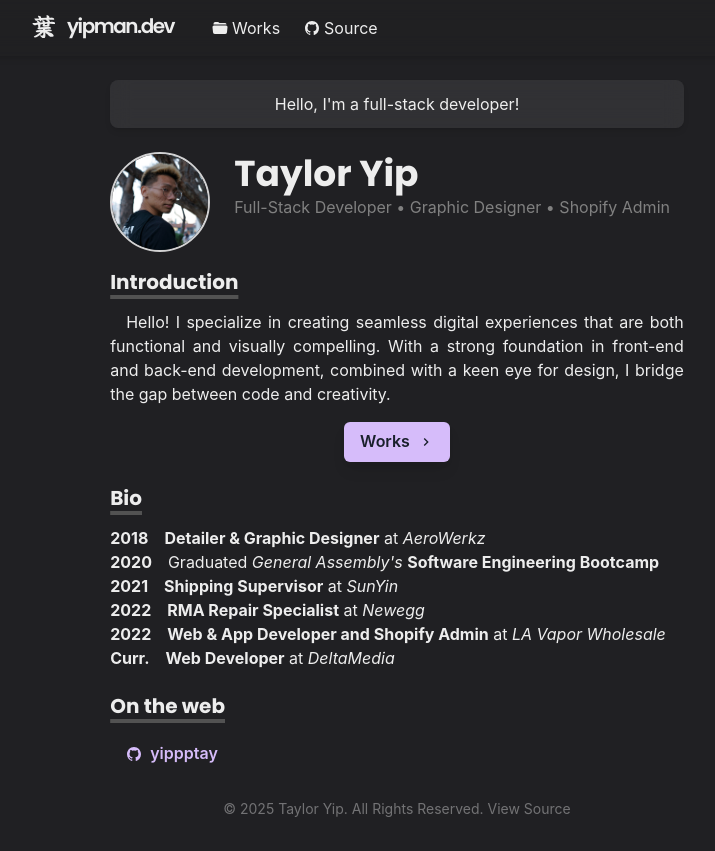
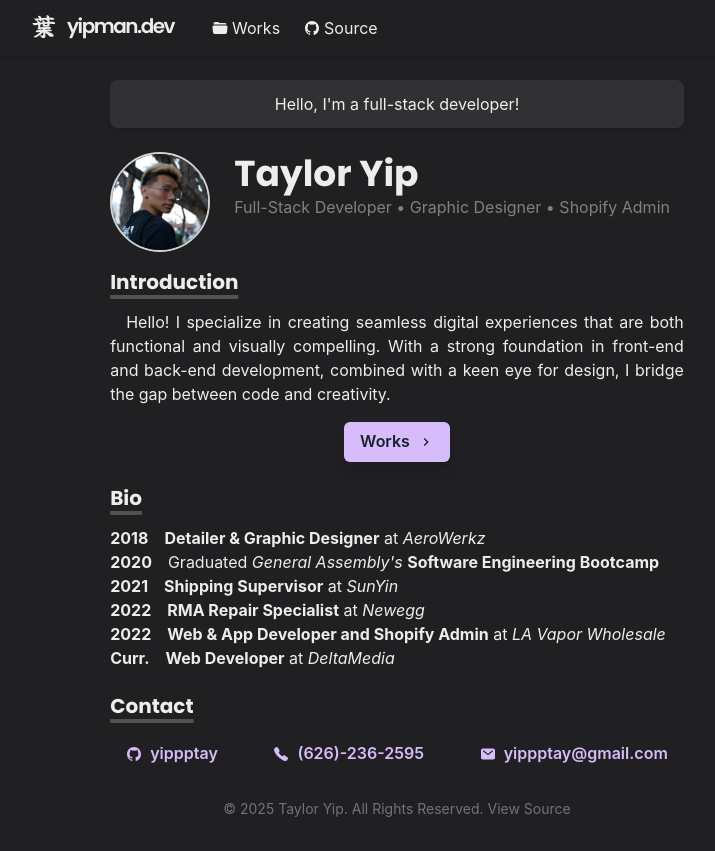
Before and after one commit to yippptay/yippptay_portfolio, a Next.js app: page / in a window 1280 px wide. Shown: the whole page, without its empty margins (243-958 px from the left). Built offline with nearby package versions, Linux system fonts and the light colour scheme.

Commit message:
added contact info

```diff
--- a/pages/index.js
+++ b/pages/index.js
@@ -5,12 +5,11 @@ import {
   Heading,
   Box,
   Button,
-  List,
-  ListItem,
   useColorModeValue,
   Text,
-  Flex
+  Flex,
 } from '@chakra-ui/react'
+import { IoCall, IoMail } from "react-icons/io5"
 import { ChevronRightIcon } from '@chakra-ui/icons'
 import Paragraph from '../components/paragraph'
 import { BioSection, BioYear } from '../components/bio'
@@ -150,11 +149,13 @@ const Home = () => (
 
       <Section delay={0.3}>
         <Heading as="h3" variant="section-title">
-          On the web
+          Contact
         </Heading>
-        <List>
 
-          <ListItem>
+        <Flex
+          justify="space-between"
+        >
+
           <Link href="https://github.com/yippptay" target="_blank">
             <Button
               variant="ghost"
@@ -164,9 +165,30 @@ const Home = () => (
               yippptay
             </Button>
           </Link>
-          </ListItem>
 
-        </List>
+          <Link href="tel:+16262362595">
+            <Button
+              variant="ghost"
+              colorScheme="purple"
+              leftIcon={<IoCall />}
+            >
+              (626)-236-2595
+            </Button>
+          </Link>
+
+          <Link
+            href="mailto:yippptay@gmail.com"
+          >
+            <Button
+              variant="ghost"
+              colorScheme="purple"
+              leftIcon={<IoMail />}
+            >
+              yippptay@gmail.com
+            </Button>
+          </Link>
+
+        </Flex>
 
         {/* <SimpleGrid columns={[1, 2, 2]} gap={6}>
           <GridItem
```
Lines whose indentation alone changed are shown as unchanged.
